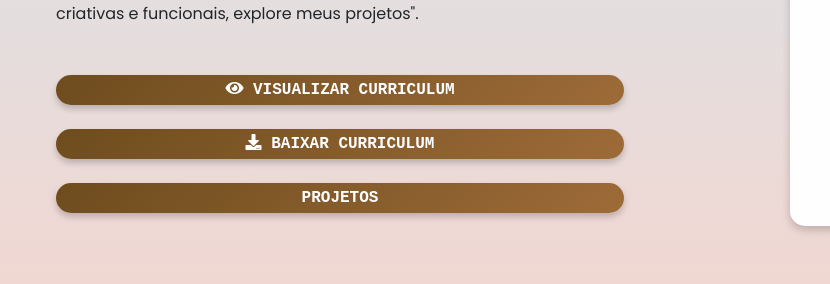
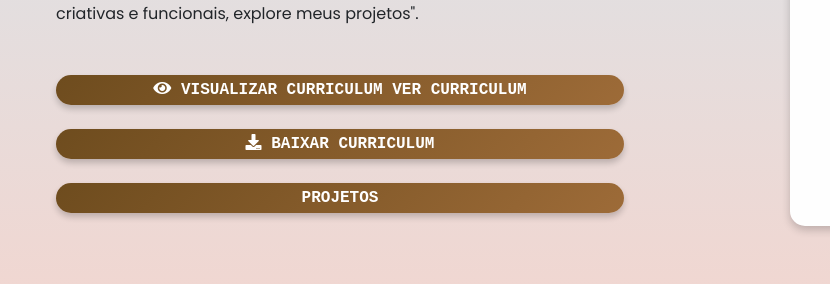
Before and after one commit to HELLWAISER/mypersonalweb, a plain HTML site: page index.html in a window 1280 px wide. Shown: the part 370-654 px from the top of the page, 0-830 px from the left. Drawn offline with nearby package versions, Linux system fonts and the light colour scheme.

Commit message:
Update index.html

```diff
--- a/index.html
+++ b/index.html
@@ -99,12 +99,16 @@
             <!-- Botões -->
             <div class="d-flex flex-column gap-4">
               <!-- Visualizar PDF -->
-              <a href="Desenvovimento.pdf" target="_blank" class="btn btn-gradient custom-button">
-                <i class="fas fa-eye"></i> VISUALIZAR CURRICULUM
+              <a href="/curriculum/Desenvovimento.pdf" target="_blank" class="btn btn-gradient custom-button">
+                <i class="fas fa-eye"></i>
+                <span class="desktop-text">VISUALIZAR CURRICULUM</span>
+                <span class="mobile-text">VER CURRICULUM</span>
               </a>
-              <a href="Desenvovimento.pdf" download="curriculum" class="btn btn-gradient custom-button">
+              <!-- Baixar PDF -->
+              <a href="/curriculum/Desenvovimento.pdf" download="curriculum" class="btn btn-gradient custom-button">
                 <i class="fas fa-download"></i> BAIXAR CURRICULUM
               </a>
+              <!-- Projetos -->
               <a href="#portfolio" class="btn btn-gradient custom-button">PROJETOS</a>
             </div>
           </div>
```
